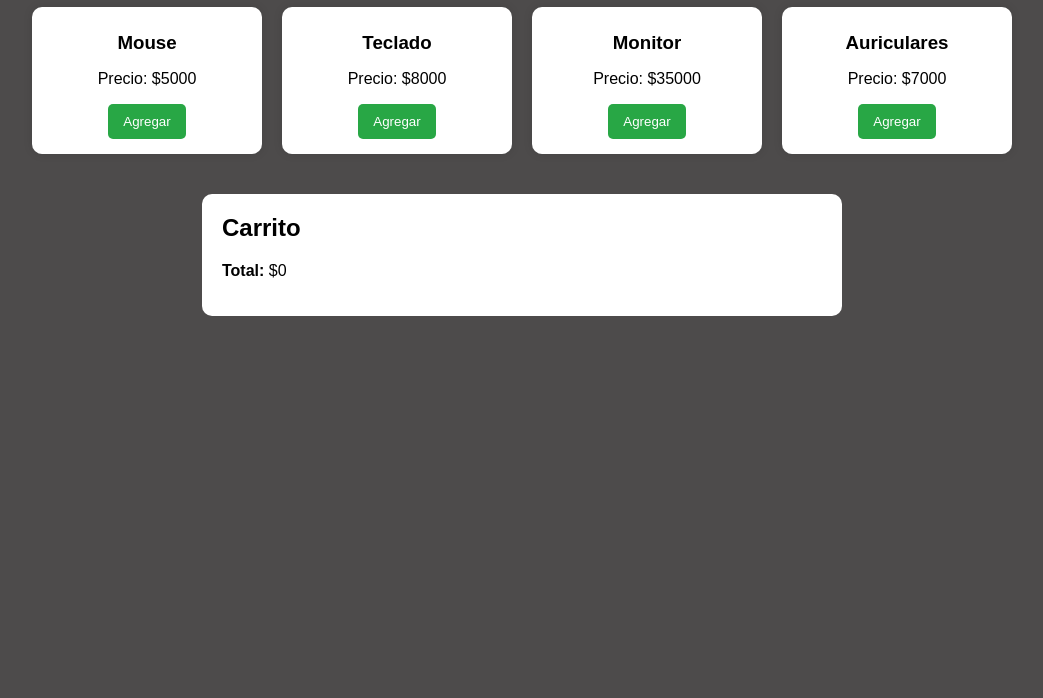
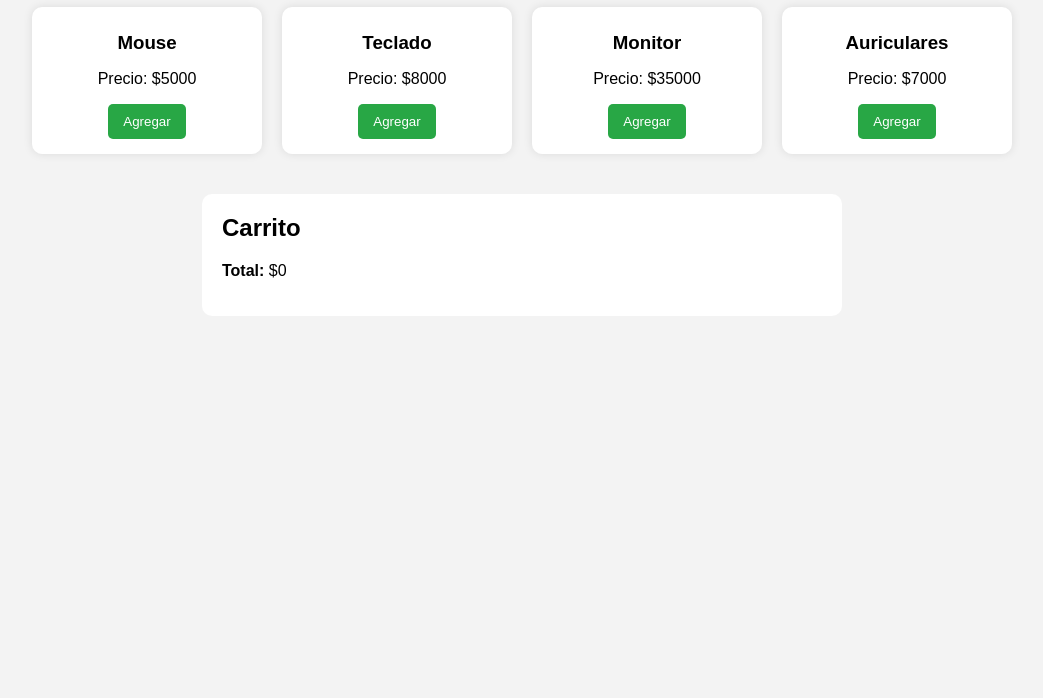
Before and after one commit to Jona912/ecommerce, a plain HTML site: page index.html in a window 1280 px wide. Shown: the part 102-800 px from the top of the page, without its empty margins (118-1161 px from the left). Drawn offline with Linux system fonts and the light colour scheme.

Commit message:
color back

```diff
--- a/style.css
+++ b/style.css
@@ -2,7 +2,7 @@
  body {
    font-family: Arial, sans-serif;
    padding: 20px;
-   background: #4d4b4b !important;
+   background: #f3f3f3;
  }
  h1 {
    text-align: center;
```
